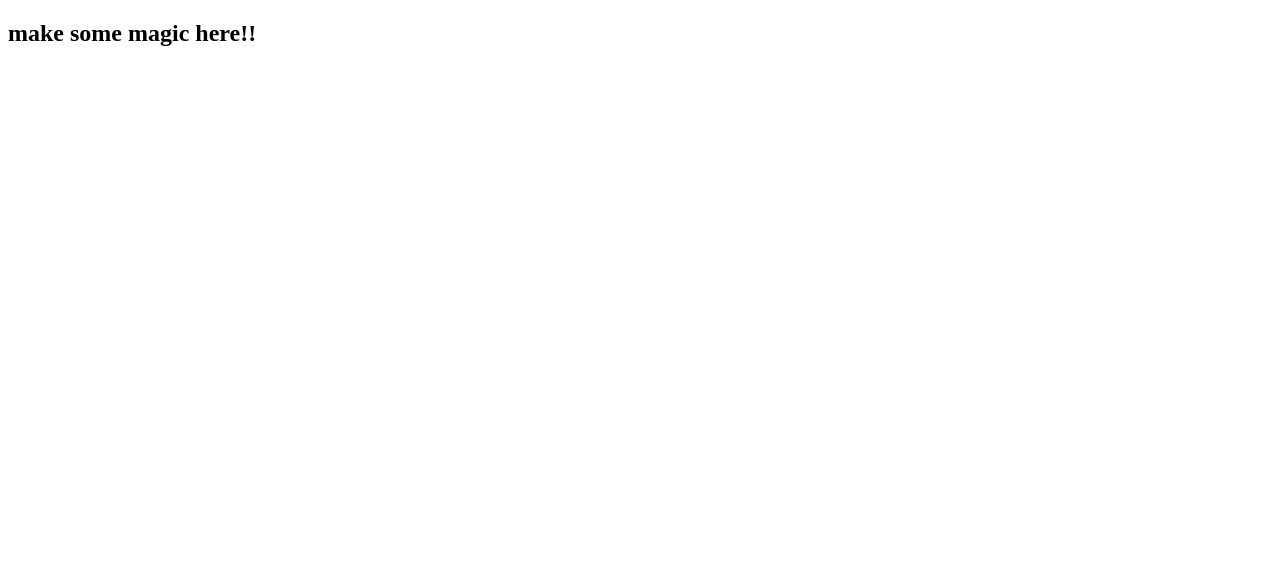
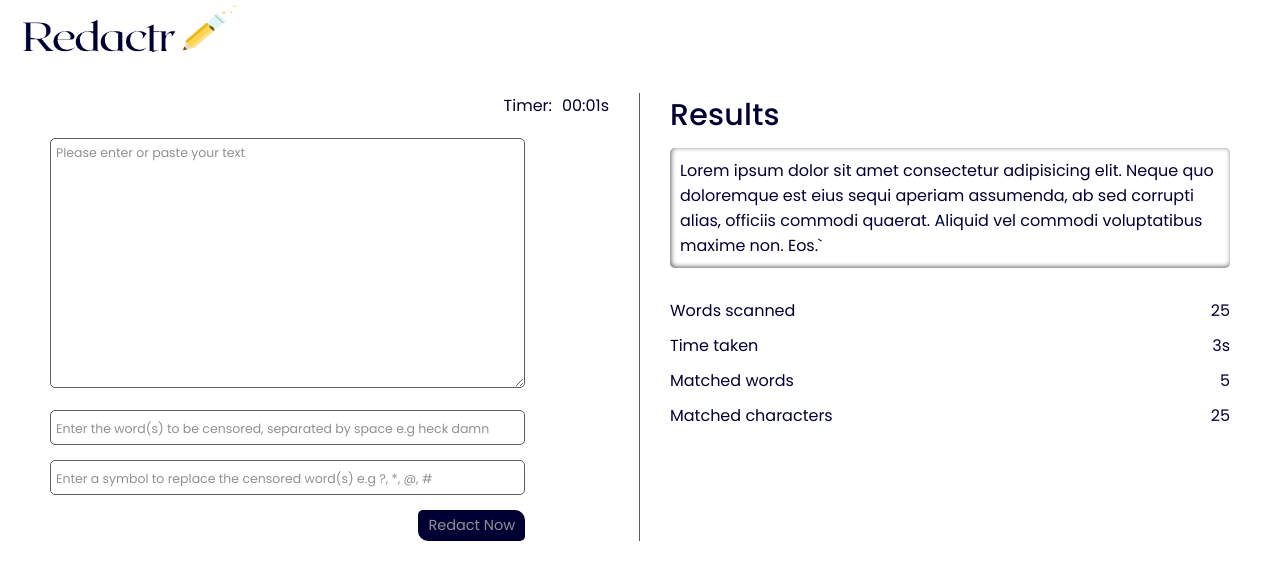
Before and after one commit to omobolajisonde/Redactr, a plain HTML site: page index.html in a window 1280 px wide. Drawn offline with Linux system fonts and the light colour scheme.

Commit message:
Designed the UI

```diff
--- a/index.html
+++ b/index.html
@@ -1,19 +1,84 @@
 <!DOCTYPE html>
 <html lang="en">
+
 <head>
-    <meta charset="UTF-8">
-    <meta http-equiv="X-UA-Compatible" content="IE=edge">
-    <meta name="viewport" content="width=device-width, initial-scale=1.0">
-    <title>Name of chosen challenge</title>
+  <meta charset="UTF-8" />
+  <meta http-equiv="X-UA-Compatible" content="IE=edge" />
+  <meta name="viewport" content="width=device-width, initial-scale=1.0" />
+  <link rel="shortcut icon" href="./assets/favicon.png" type="image/x-icon" />
+  <link rel="icon" href="./assets/favicon.png" type="image/x-icon" />
+  <title>Redactr | Scramble your texts</title>
+  <link rel="preconnect" href="https://fonts.googleapis.com" />
+  <link rel="preconnect" href="https://fonts.gstatic.com" crossorigin />
+  <link href="https://fonts.googleapis.com/css2?family=Poppins:wght@300;400;500;600;700&display=swap"
+    rel="stylesheet" />
+  <link rel="stylesheet" href="style.css" />
+</head>
 
-    <link rel="stylesheet" href="style.css">
-</head>
 <body>
+  <nav class="nav">
+    <a href="#" class="nav__link">
+      <div>
+        <img src="./assets/logo.png" alt="Redactr logo" class="logo" />
+      </div>
+    </a>
+  </nav>
+  <main>
+    <section class="main">
+      <div class="timer">
+        <span class="timer__text">Timer:</span>
+        <span class="timer__count">00:01s</span>
+      </div>
+      <form action="./index.html" class="form">
+        <div class="form__group">
+          <textarea class="form__textarea form__field" placeholder="Please enter or paste your text"
+            required></textarea>
+        </div>
+        <div class="form__group">
+          <input type="text" class="form__input form__field"
+            placeholder="Enter the word(s) to be censored, separated by space e.g heck damn" required />
+        </div>
+        <div class="form__group">
+          <input type="text" class="form__input form__field"
+            placeholder="Enter a symbol to replace the censored word(s) e.g ?, *, @, #" />
+        </div>
+        <div class="cta">
+          <button class="cta__btn">Redact Now</button>
+        </div>
+      </form>
+    </section>
+    <section class="result">
+      <h1 class="result__heading">Results</h1>
+      <p class="result__text">
+        Lorem ipsum dolor sit amet consectetur adipisicing elit. Neque quo
+        doloremque est eius sequi aperiam assumenda, ab sed corrupti alias,
+        officiis commodi quaerat. Aliquid vel commodi voluptatibus maxime non.
+        Eos.`
+      </p>
+      <div class="result__summary">
+        <div class="result__desc">
+          <span>Words scanned</span>
+          <span class="result__value">25</span>
+        </div>
+        <div class="result__desc">
+          <span>Time taken</span>
+          <span class="result__value">3s</span>
+        </div>
+        <div class="result__desc">
+          <span>Matched words</span>
+          <span class="result__value">5</span>
+        </div>
+        <div class="result__desc">
+          <span>Matched characters</span>
+          <span class="result__value">25</span>
+        </div>
+      </div>
+    </section>
+  </main>
 
-    <h2>make some magic here!!</h2>
+  <!-- // ============= EEND DO NOT EDIT ============== // -->
+  <script src="index.mjs" type="module"></script>
+  <!-- // ============= EEND DO NOT EDIT ============== // -->
+</body>
 
-    <!-- // ============= EEND DO NOT EDIT ============== // -->
-    <script src="index.mjs" type="module"></script>
-    <!-- // ============= EEND DO NOT EDIT ============== // -->
-</body>
 </html>
--- a/style.css
+++ b/style.css
@@ -0,0 +1,136 @@
+/* VARIABLES */
+:root {
+  --primary-color: #000033;
+  --grey-light: #938e94;
+  --grey-dark: #5d5c61;
+}
+
+/* BASE STYLES */
+*,
+*::before,
+*::after {
+  margin: 0;
+  padding: 0;
+  box-sizing: inherit;
+  font-family: inherit;
+}
+
+html {
+  box-sizing: border-box;
+  font-size: 62.5%;
+}
+
+body {
+  font-family: "Poppins", sans-serif;
+  color: var(--primary-color);
+  font-size: 1.6rem;
+  padding: 0 2rem;
+}
+
+/* NAV STYLES */
+.nav__link {
+  text-decoration: none;
+}
+.logo {
+  width: 22.2rem;
+  height: 5.6rem;
+}
+
+/* MAIN LAYOUT STYLES */
+main {
+  display: flex;
+}
+main section {
+  flex-basis: 50%;
+  margin: 3rem 0;
+  padding: 0 3rem;
+}
+.main {
+  display: flex;
+  flex-direction: column;
+  border-right: 1px solid var(--grey-dark);
+}
+
+/* TIMER STYLES */
+.timer {
+  align-self: flex-end;
+  display: inline-flex;
+}
+.timer__text {
+  margin-right: 1rem;
+}
+
+/* FORM STYLES */
+.form {
+  margin-top: 2rem;
+  display: flex;
+  flex-direction: column;
+}
+.form__group {
+  margin-bottom: 1.5rem;
+}
+.form__field {
+  width: 85%;
+  padding: 0.5rem;
+  border: 1px solid var(--grey-dark);
+  border-radius: 5px;
+  transition: border 0.3s ease-in-out;
+  font-size: 1.5rem;
+  color: #000;
+}
+.form__field::placeholder {
+  font-family: "Poppins", sans-serif;
+  font-size: 1.25rem;
+  color: var(--grey-light);
+}
+.form__field:focus {
+  outline: none;
+  border: 1px solid var(--primary-color);
+}
+.form__textarea {
+  max-width: 505px;
+  min-height: 25rem;
+}
+.form__input {
+  height: 3.5rem;
+}
+.cta {
+  width: 85%;
+  display: flex;
+  justify-content: flex-end;
+}
+.cta__btn {
+  padding: 0.5rem 1rem;
+  border-radius: 5px 1rem;
+  border: none;
+  background-color: var(--primary-color);
+  color: var(--grey-light);
+  font-size: 1.45rem;
+  transition: all 0.3s ease-in-out;
+}
+.cta__btn:hover,
+.cta__btn:focus {
+  transform: scale(1.05);
+  color: #fff;
+}
+.result__heading {
+  font-size: 3rem;
+  font-weight: 500;
+  letter-spacing: 0.25px;
+}
+.result__text {
+  margin-top: 1rem;
+  box-shadow: inset 1px -1px 5px var(--grey-dark);
+  border-radius: 5px;
+  padding: 1rem;
+}
+.result__summary {
+  margin-top: 3rem;
+}
+.result__desc {
+  display: flex;
+  justify-content: space-between;
+}
+.result__desc:not(:last-child) {
+  margin-bottom: 1rem;
+}
```
Also changed, not shown: assets/favicon.ico (added), assets/favicon.png (added), assets/logo.png (added), 3 other files.
